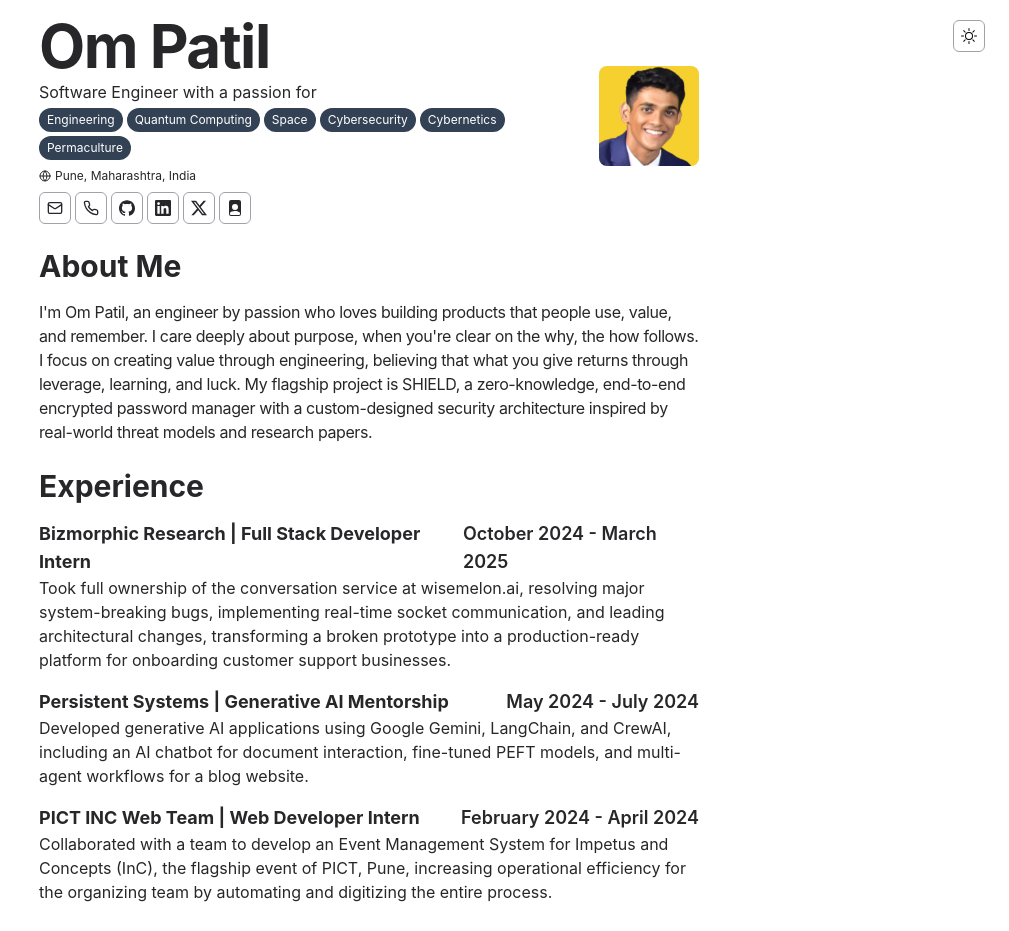
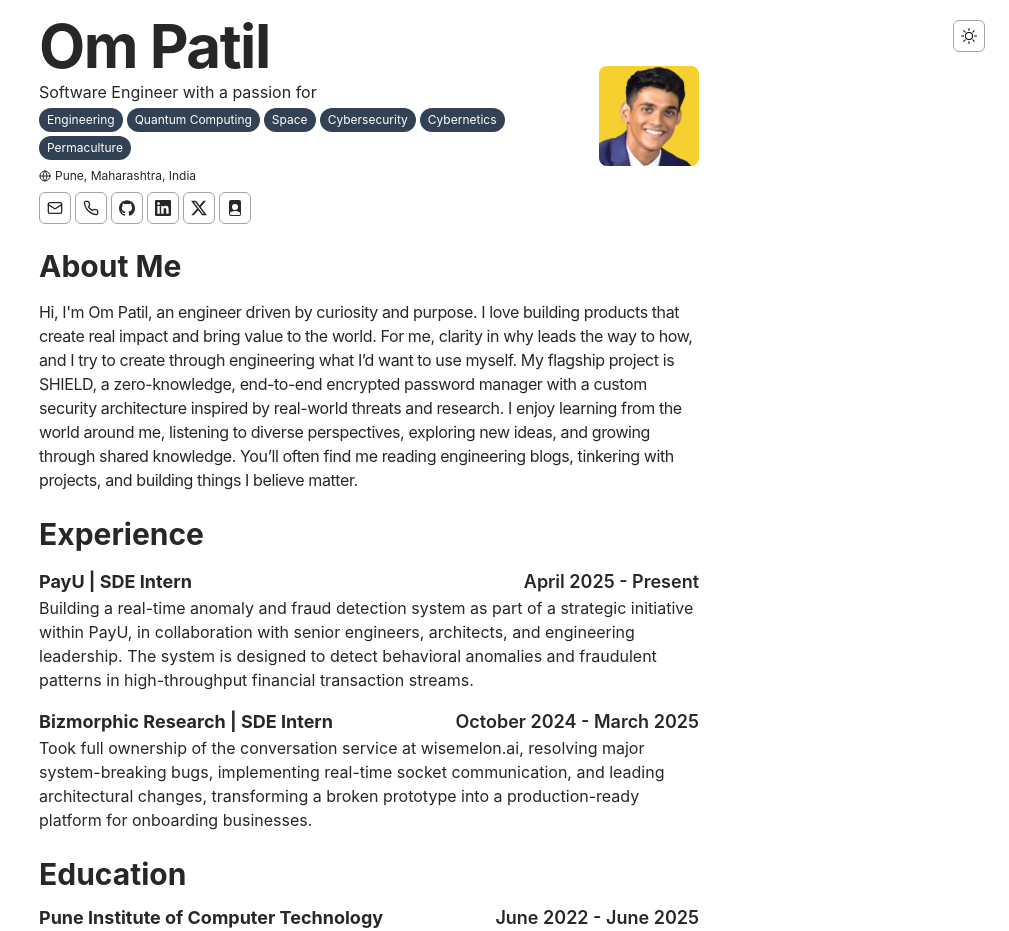
Before and after one commit to ompatil-15/Portfolio-Website, a React (Create React App) app: page / in a window 1280 px wide. Shown: the top 931 px of the page, without its empty margins (271-1280 px from the left). Built offline with nearby package versions, Linux system fonts and the light colour scheme.

Commit message:
Add latest information to portfolio

```diff
--- a/src/components/Information.js
+++ b/src/components/Information.js
@@ -32,40 +32,49 @@ const personal_interests = [
 const location = "Pune, Maharashtra, India";
 
 const aboutMe = `
-		I'm Om Patil, an engineer by passion who loves building products that people use, value, and remember.
-  		I care deeply about purpose, when you're clear on the why, the how follows. I focus on creating value
-    		through engineering, believing that what you give returns through leverage, learning, and luck.
-      		My flagship project is SHIELD, a zero-knowledge, end-to-end encrypted password manager with a custom-designed
-		security architecture inspired by real-world threat models and research papers.
+		Hi, I'm Om Patil, an engineer driven by curiosity and purpose. I love building products that create real impact
+  		and bring value to the world. For me, clarity in why leads the way to how, and I try to create through engineering
+    		what I’d want to use myself. My flagship project is SHIELD, a zero-knowledge, end-to-end encrypted password manager
+      		with a custom security architecture inspired by real-world threats and research. I enjoy learning from the world
+		around me, listening to diverse perspectives, exploring new ideas, and growing through shared knowledge. You’ll often
+  		find me reading engineering blogs, tinkering with projects, and building things I believe matter.
 	`;
 
 const experiences = [
     {
+        company: "PayU",
+        position: "SDE Intern",
+        timeframe: "April 2025 - Present",
+	description: `Building a real-time anomaly and fraud detection system as part of a strategic initiative within PayU,
+ 			in collaboration with senior engineers, architects, and engineering leadership. The system is designed
+    			to detect behavioral anomalies and fraudulent patterns in high-throughput financial transaction streams.`,
+    },
+    {
         company: "Bizmorphic Research",
-        position: "Full Stack Developer Intern",
+        position: "SDE Intern",
         timeframe: "October 2024 - March 2025",
 	description: `Took full ownership of the conversation service at wisemelon.ai,
 	 		resolving major system-breaking bugs, implementing real-time socket communication,
 	   		and leading architectural changes, transforming a broken prototype into a production-ready
-	     		platform for onboarding customer support businesses.
+	     		platform for onboarding businesses.
        	`,
     },
-    {
-        company: "Persistent Systems",
-        position: "Generative AI Mentorship",
-        timeframe: "May 2024 - July 2024",
-        description: `Developed generative AI applications using Google Gemini, LangChain,
-			and CrewAI, including an AI chatbot for document interaction, fine-tuned PEFT models,
-			and multi-agent workflows for a blog website.`,
-    },
-    {
-        company: "PICT INC Web Team",
-        position: "Web Developer Intern",
-        timeframe: "February 2024 - April 2024",
-        description: `Collaborated with a team to develop an Event Management System for
-			Impetus and Concepts (InC), the flagship event of PICT, Pune, increasing operational
-			efficiency for the organizing team by automating and digitizing the entire process.`,
-    },
+   //  {
+   //      company: "Persistent Systems",
+   //      position: "Generative AI Mentorship",
+   //      timeframe: "May 2024 - July 2024",
+   //      description: `Developed generative AI applications using Google Gemini, LangChain,
+			// and CrewAI, including an AI chatbot for document interaction, fine-tuned PEFT models,
+			// and multi-agent workflows for a blog website.`,
+   //  },
+   //  {
+   //      company: "PICT INC Web Team",
+   //      position: "Web Developer Intern",
+   //      timeframe: "February 2024 - April 2024",
+   //      description: `Collaborated with a team to develop an Event Management System for
+			// Impetus and Concepts (InC), the flagship event of PICT, Pune, increasing operational
+			// efficiency for the organizing team by automating and digitizing the entire process.`,
+   //  },
 ];
 
 const education = [
@@ -78,6 +87,7 @@ const education = [
 ];
 
 const skills = [
+    "Java",
     "C++",
     "Python",
     "JavaScript",
@@ -85,6 +95,9 @@ const skills = [
     "CSS3",
     "MongoDB",
     "MySQL",
+    "Spring Boot",
+    "Kafka",
+    "Grafana",
     "Express.js",
     "React",
     "Redux",
```
